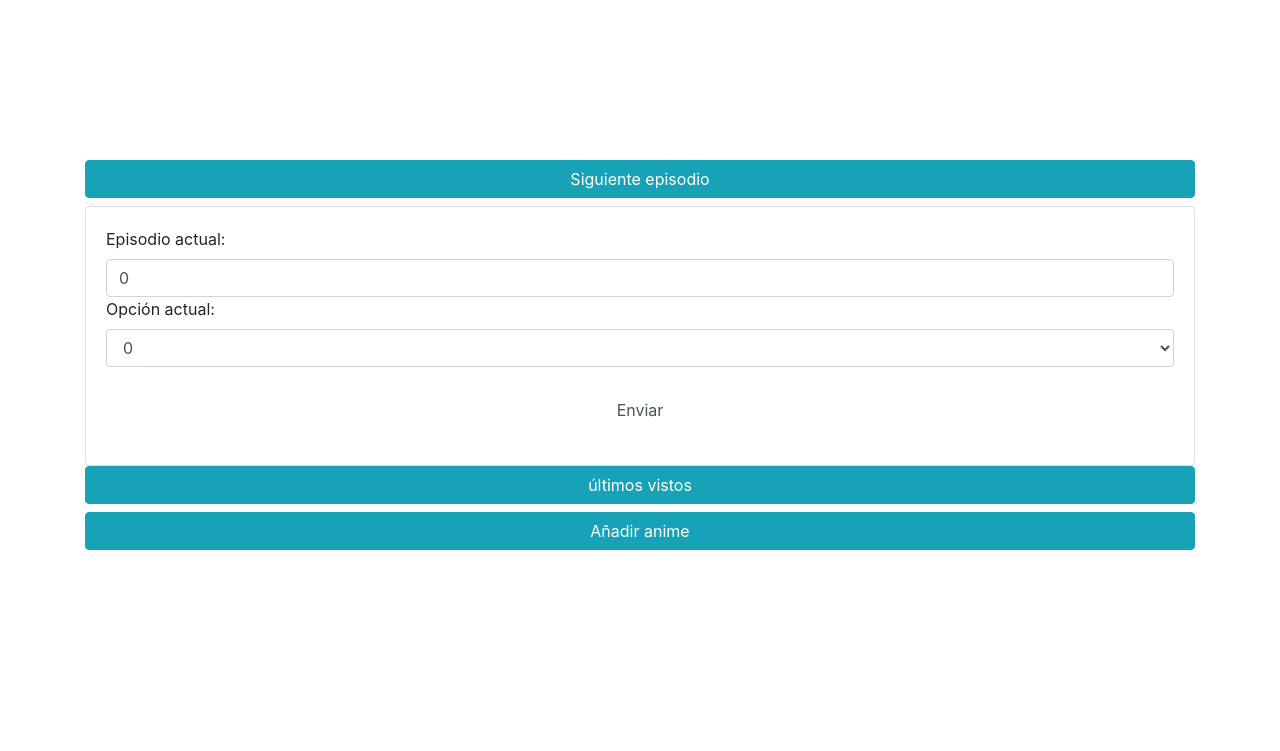
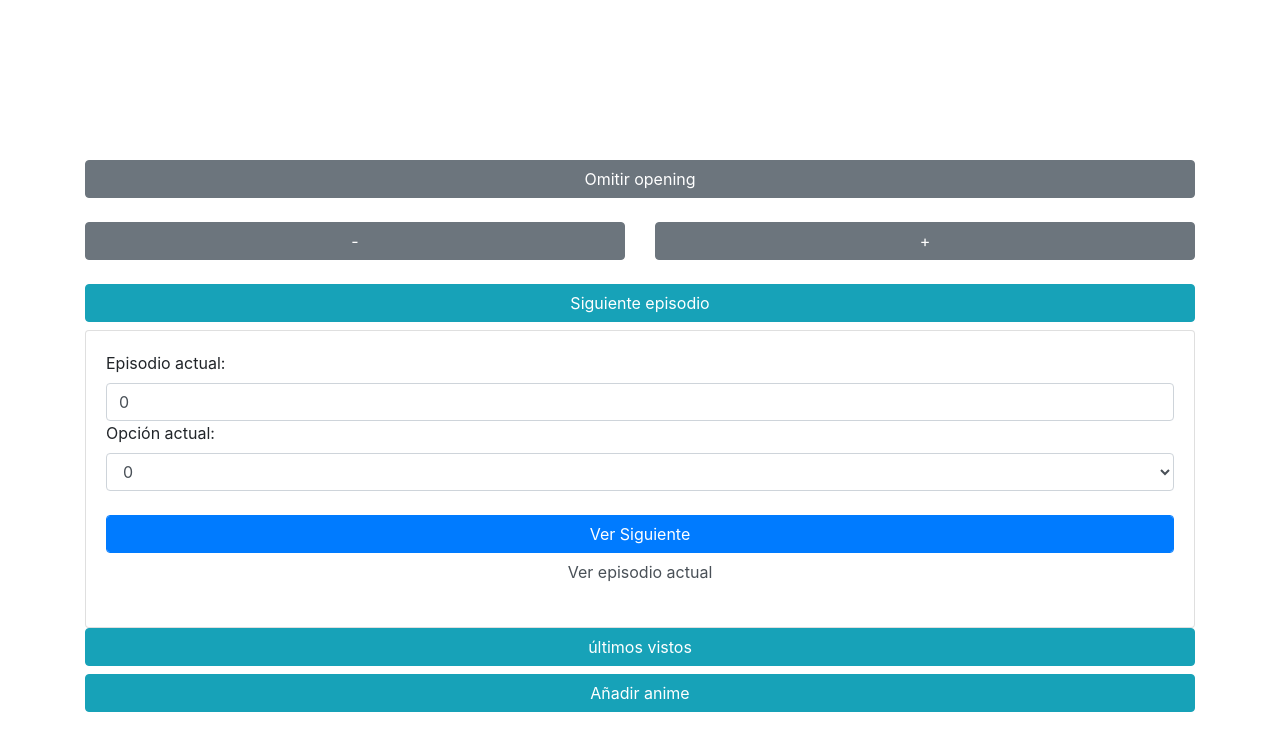
Before and after one commit to Edwiinrtz/next_episode_app, a Flask app: page / in a window 1280 px wide, after a click on "Siguiente episodio". Shown: the top 751 px of the page. Run offline with Flask 2, Linux system fonts and the light colour scheme; data that the repository does not hold is empty; some libraries are stand-ins or nearby versions.

Commit message:
some funtions were implemented: bbdd on atlas, control media and getting images from pinterest

```diff
--- a/app.py
+++ b/app.py
@@ -2,7 +2,6 @@ from flask import Flask,request, redirect, url_for,render_template
 import next_anime_episode as nae
 from pymongo import MongoClient
 import re
-import pprint
 
 import bson
 
@@ -29,12 +28,16 @@ def insertAnime():
 
     anime_name = base_url.split('ver/').pop().replace('-',' ').strip().upper()
     anime_name = re.sub('TV|HD','',anime_name).strip()
+    anime_url = base_url.replace('/ver/','/anime/')
+    print(anime_name)
+    img = nae.getting_image(anime_name)
 
     anime = {
          'name': anime_name,
          'actual_episode':actual_episode,
          'base_url':base_url,
-         'anime_url': base_url.replace('/ver/','/anime/')
+         'anime_url': anime_url,
+         'image':img
     }
     db.favAnimes.insert_one(anime)
 
@@ -43,7 +46,6 @@ def root():
     #getting favorites animes
 
     favorites = db.favAnimes.find({})
-    pprint.pprint(favorites)
     return render_template('index.html',id=actual_anime_id,actual_episode=actual_episode, favorites=favorites)
 
 @app.route("/add",methods=['POST'])
@@ -51,12 +53,28 @@ def add_anime():
     global actual_episode
     global base_url
     anime_url = request.form.get('anime_url').split('-')
-    print(anime_url)
     actual_episode = anime_url.pop()
     base_url = '-'.join(anime_url)
 
-    print(base_url+''+actual_episode)
     insertAnime()
+    return app.redirect(url_for('root'))
+
+
+@app.route("/deleteFavorites",methods=['POST'])
+def delete_favorite():
+    global actual_episode
+    global base_url
+    global option
+    global actual_anime_id
+
+    id = bson.ObjectId(request.form.get('id'))
+    db.favAnimes.find_one_and_delete({'_id':id})
+
+    base_url = ''
+    actual_episode = ''
+    option = ''
+    actual_anime_id = ''
+
     return app.redirect(url_for('root'))
 
 
@@ -73,11 +91,13 @@ def next_episode():
 
     if(request.form.get('id')):
         actual_anime_id = bson.objectid.ObjectId(request.form.get('id'))
-        print(actual_anime_id)
+
+    if(request.form.get('next_episode')):
+        #print(actual_anime_id)
         actual_anime = db.favAnimes.find_one({'_id':actual_anime_id})
 
         actual_episode = str(int(actual_anime['actual_episode'])+1)
-        print(actual_anime)
+        #print(actual_anime)
         db.favAnimes.find_one_and_update({'_id':actual_anime_id}, {'$set':{'actual_episode':actual_episode}} )
 
 
@@ -92,5 +112,21 @@ def next_episode():
     return app.redirect(url_for('root'))
 
 
+#CONTROLS SESSION
+@app.route('/omitirOpening',methods=['POST'])
+def omitirOpening():
+    nae.omitirOpening()
+    return app.redirect(url_for('root'))
+
+@app.route('/volumen',methods=['POST'])
+def volumen():
+    nae.volumen(request.form.get('action'))
+    return app.redirect(url_for('root'))
+
+@app.route('/pause',methods=['POST'])
+def pause():
+    nae.pause()
+    return app.redirect(url_for('root'))
+
 if __name__ == "__main__":
     app.run(debug=False)
--- a/next_anime_episode.py
+++ b/next_anime_episode.py
@@ -11,6 +11,7 @@ firefox_profile.set_preference('media.autoplay.default',0)
 #chop.add_argument('–-disable-gpu')
 
 adBlock = 'C:/Users/edwin/next_episode/firefox/adblocker_ultimate-3.7.18.xpi'
+autofullscreen = 'C:/Users/edwin/next_episode/firefox/autofullscreen-1.0.0.2.xpi'
 #inicializando driver
 #DRIVER_PATH = 'C:/Users/edwin/next_episode/chrome/chromedriver'
 #driver = webdriver.Firefox(DRIVER_PATH)
@@ -18,9 +19,11 @@ driver = webdriver.Firefox(firefox_profile=firefox_profile)
 
 
 driver.install_addon(adBlock,True)
+driver.install_addon(autofullscreen,True)
 
 driver.maximize_window()
 
+driver.fullscreen_window()
 """sleep(5)
 driver.switch_to.window(driver.window_handles[1])
 driver.get('about:preferences#privacy')
@@ -28,10 +31,39 @@ driver.find_element(By.CSS_SELECTOR, '#autoplaySettingsButton').click()
 driver.find_element(By.CSS_SELECTOR, 'menulist').value = 0 """
 #driver.close()
 
-
+player = ''
+paused = False
 #driver.close()
 
+def omitirOpening():
+    global player
+    driver.execute_script(player+".currentTime = "+player+".currentTime + 75")
+
+def volumen(action):
+    global player
+    try:
+        driver.execute_script(player+".volume = "+player+".volume"+action+".1")
+    except:
+        print('valores no permitidos')
+
+def pause():
+    global player
+    driver.execute_script(player+".pause = "+player+".currentTime + 75")
+
+
+def getting_image(anime):
+    driver.get("https://co.pinterest.com/search/pins/?q="+anime+" anime")
+    sleep(2)
+    try:
+        url_img = driver.find_element(By.CSS_SELECTOR,'img').get_attribute('src')
+    except:
+        url_img = 'https://i.pinimg.com/564x/1a/84/35/1a8435b262f70dc441a52bf15a9c620d.jpg'
+    print(url_img)
+
+    return url_img
+
 def next_episode(base_url,episode,option):
+    global player
 
     driver.switch_to.window(driver.window_handles[0])
     driver.get(base_url+'-'+episode)
@@ -57,18 +89,22 @@ def next_episode(base_url,episode,option):
     if('MEGA' in str(driver.title) or 'OK' in str(driver.title)):
         print('reproducciendo en mega o OK')
         driver.execute_script("document.querySelector('video,.vid-card_img').click();document.querySelector('video,.vid-card_img').requestFullscreen()")
+        player = "document.querySelector('video,.vid-card_img')"
 
     if('mail.ru' in str(driver.title)):
         sleep(5)
         driver.execute_script("document.querySelector('.b-video-controls__inside-play-button').click();document.querySelector('.b-video-controls__inside-play-button').requestFullscreen()")
         sleep(5)
         driver.execute_script("document.querySelector('b-video-html5__skip').click()")
+        player = "document.querySelector('.b-video-controls__inside-play-button')"
 
     if('embedsito' in str(driver.current_url)):
         driver.execute_script("document.querySelector('.loading-container.faplbu').click();document.querySelector('.loading-container.faplbu').requestFullscreen()")
-
+        player = "document.querySelector('.loading-container.faplbu')"
     else:
         driver.execute_script("document.querySelector('video,.plyr-container video,.vid-card_img,.loading-container.faplbu').play();document.querySelector('video,.plyr-container video,.vid-card_img,.loading-container.faplbu').requestFullscreen()")
+        player = "document.querySelector('video,.plyr-container video,.vid-card_img,.loading-container.faplbu')"
+
     #video_player.play()
     #video_player.click()
     """
--- a/serving_static_/templates/index.html
+++ b/serving_static_/templates/index.html
@@ -23,6 +23,23 @@
     <div class="container">
         <div class="row">
             <div class="col-12">
+                <form action="/omitirOpening" style="width: 100%;" method="post"><input style="width: 100%;" type="submit" class="btn btn-secondary" value="Omitir opening"></form><br>
+            </div>
+            <!--<div class="col-6">
+                <form action="/pause" style="width: 100%;" method="post"><input style="width: 100%;" type="submit" class="btn btn-secondary" value="Pausar"></form><br>
+            </div>-->
+        </div>
+        <div class="row">
+            <div class="col-6">
+                <form action="/volumen" style="width: 100%;" method="post"><input style="width: 100%;" type="submit" class="btn btn-secondary" name="action" value="-"></form><br>
+            </div>
+            <div class="col-6">
+                <form action="/volumen" style="width: 100%;" method="post"><input style="width: 100%;" type="submit" class="btn btn-secondary" name="action" value="+"></form><br>
+            </div>
+
+        </div>
+        <div class="row">
+            <div class="col-12">
                 <h3 class="btn btn-info" data-toggle="collapse" href="#next_episode_container" aria-expanded="false" aria-controls="next_episode_container" role="button">
                     Siguiente episodio
                 </h3>
@@ -31,7 +48,7 @@
                 <div class=" card card-body">
                     <form action="/next" method="post">
                         <div class="form-group">
-                            <input type="text" style="display:none;" name="id" value="{{id}}">
+                            <input type="text" name="id" style="display:none;" value="{{id}}">
                             <label for="inpEpisode"> Episodio actual: </label>
                             <input class="form-control" id="inpEpisode" type="number" min="0" placeholder="episode number" name="episode" value="{{actual_episode}}">
                             <label for="inpOption"> Opción actual: </label>
@@ -46,7 +63,8 @@
                                 <option>7</option>
                               </select>
                               <br>
-                            <input type="submit" class="btn form-control" value="Enviar">
+                            <input type="submit" class="btn btn-primary form-control" value="Ver Siguiente" name="next_episode"><br>
+                            <input type="submit" class="btn form-control" value="Ver episodio actual" name="actual_episode_btn">
                         </div>
 
                     </form>
@@ -62,18 +80,18 @@
                 <div id="carousel" class="carousel slide" data-ride="carousel">
                     <div class="carousel-inner">
                         <div class="card animes_card carousel-item active">
-                            <img class="d-block card-img-top" src="https://rtvc-assets-radionica3.s3.amazonaws.com/s3fs-public/2022-02/animes.jpg" alt="Card image cap">
+                            <img class="d-block card-img-top" src="https://i.pinimg.com/564x/1a/84/35/1a8435b262f70dc441a52bf15a9c620d.jpg" alt="Card image cap">
                             <div class=" card card-body">
 
                             </div>
                         </div>
                         {% for value in favorites %}
                             <div class="card animes_card carousel-item">
-                                <img class="d-block card-img-top" src="https://rtvc-assets-radionica3.s3.amazonaws.com/s3fs-public/2022-02/animes.jpg" alt="Card image cap">
+                                <img class="d-block card-img-top" src="{{value['image']}}" alt="Card image cap">
                                 <div class=" card card-body">
                                     <ul class="list-group list-group-flush">
                                         <li class="list-group-item">{{value['name']}}</li>
-                                        <li class="list-group-item">Episodio actual: {{value['actual_episode']}}</li>
+                                        <li class="list-group-item">Ultimo episodio visto: {{value['actual_episode']}}</li>
                                         <button><a href="{{value['anime_url']}}">Visitar pagina</a></button>
                                         <form action="/next" method="post">
                                             <div class="form-group">
@@ -85,6 +103,15 @@
                                                   </select>
                                                   <br>
                                                 <input type="submit" class="btn form-control" value="continuar viendo">
+                                            </div>
+
+                                        </form>
+
+                                        <form action="/deleteFavorites" method="post">
+                                            <div class="form-group">
+                                                <input type="text" style="display:none;" name="id" value="{{value['_id']}}">
+                                                <br>
+                                                <input type="submit" class="btn btn-danger form-control" value="Eliminar de la lista">
                                             </div>
 
                                         </form>
```
